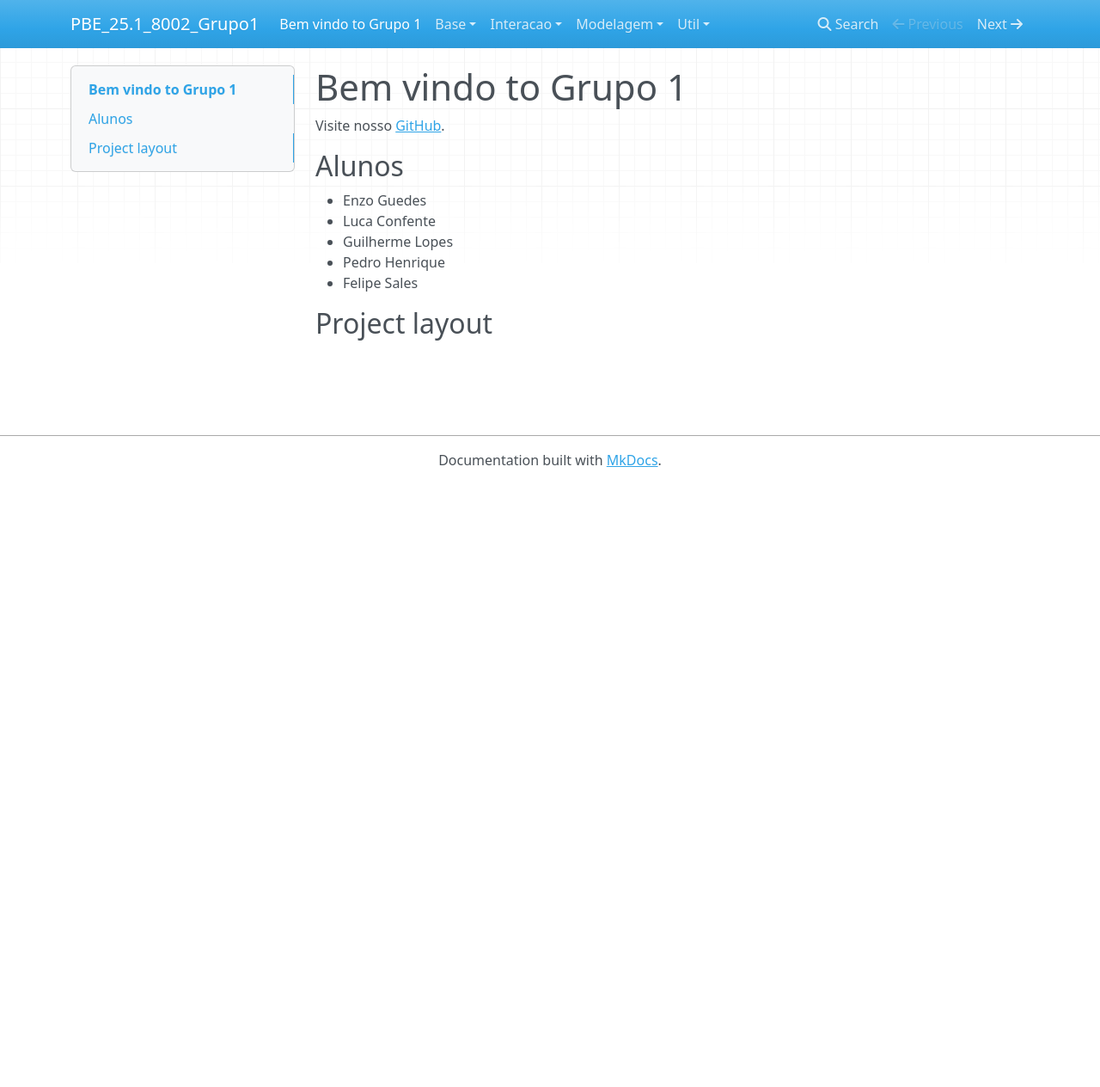
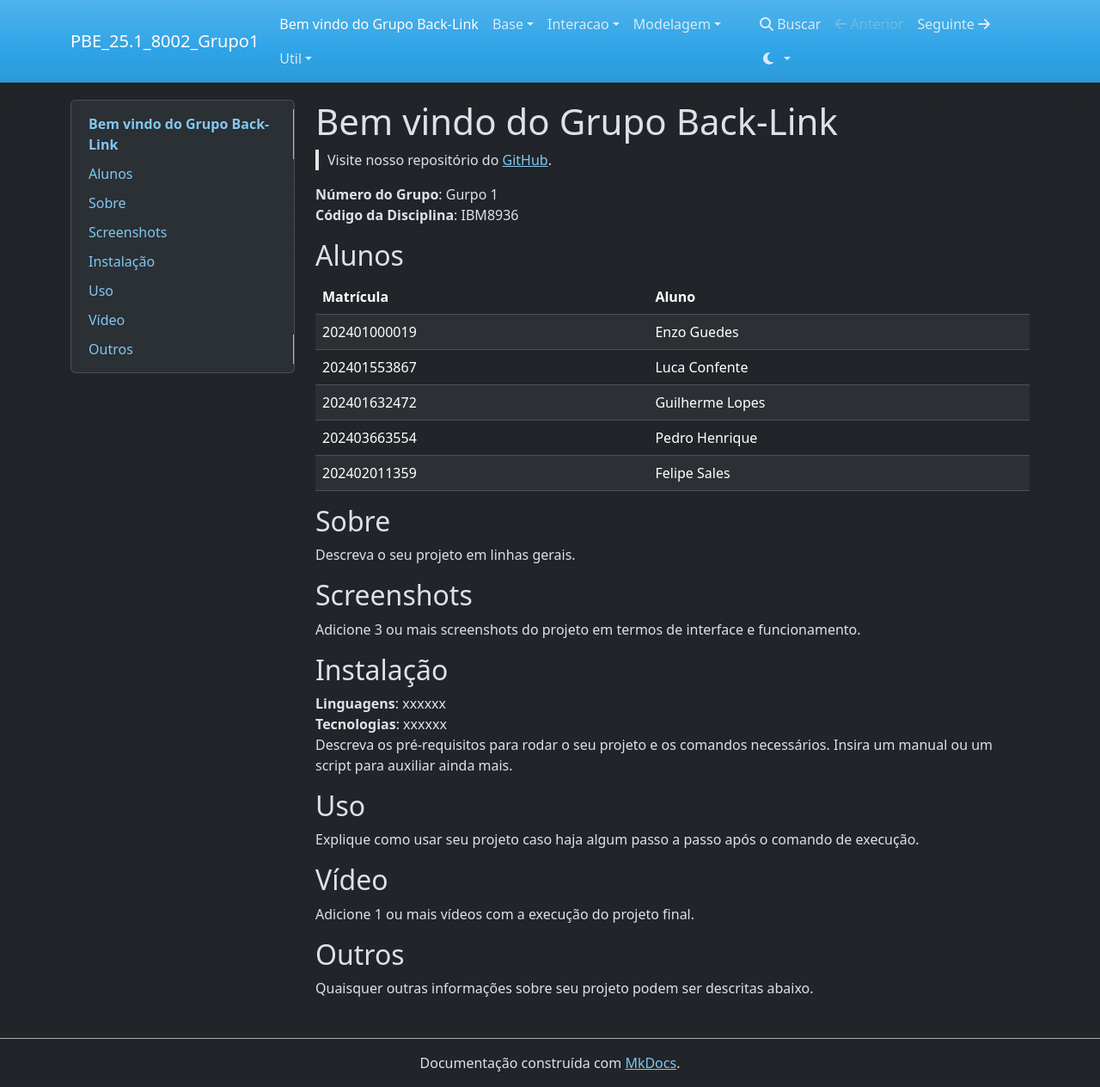
Before and after one commit to Projetos-de-Extensao/PBE_25.1_8002_BackLink, an MkDocs documentation site: the page built from docs/index.md, in a window 1280 px wide and 1264 px high. Shown: the whole window at 86% size. Built offline with MkDocs 1.6.1, drawn with Linux system fonts in a browser that asks for light colours; nearby versions of some CDN libraries.

Commit message:
Modificaçoes Enzo

```diff
--- a/docs/index.md
+++ b/docs/index.md
@@ -1,13 +1,37 @@
-# Bem vindo to Grupo 1
+# Bem vindo do Grupo Back-Link
 
-Visite nosso [GitHub](https://github.com/Projetos-de-Extensao/PBE_25.1_8002_1).
+> Visite nosso repositório do [GitHub](https://github.com/Projetos-de-Extensao/PBE_25.1_8002_BackLink).
+
+
+**Número do Grupo**: Gurpo 1<br>
+**Código da Disciplina**: IBM8936<br>
 
 ## Alunos
+|Matrícula | Aluno |
+| -- | -- |
+| 202401000019  |  Enzo Guedes  |
+| 202401553867 |  Luca Confente |
+| 202401632472  |  Guilherme Lopes |
+| 202403663554  |  Pedro Henrique |
+| 202402011359  |  Felipe Sales |
 
-* Enzo Guedes
-* Luca Confente
-* Guilherme Lopes
-* Pedro Henrique
-* Felipe Sales
+## Sobre
+Descreva o seu projeto em linhas gerais.
 
-## Project layout
+## Screenshots
+Adicione 3 ou mais screenshots do projeto em termos de interface e funcionamento.
+
+## Instalação
+**Linguagens**: xxxxxx<br>
+**Tecnologias**: xxxxxx<br>
+Descreva os pré-requisitos para rodar o seu projeto e os comandos necessários.
+Insira um manual ou um script para auxiliar ainda mais.
+
+## Uso
+Explique como usar seu projeto caso haja algum passo a passo após o comando de execução.
+
+## Vídeo
+Adicione 1 ou mais vídeos com a execução do projeto final.
+
+## Outros
+Quaisquer outras informações sobre seu projeto podem ser descritas abaixo.
--- a/mkdocs.yml
+++ b/mkdocs.yml
@@ -1 +1,15 @@
 site_name: PBE_25.1_8002_Grupo1
+
+theme:
+  name: mkdocs
+  palette:
+    primary: blue
+
+  color_mode: dark
+  locale: pt_BR
+  language: pt-BR
+
+  font:
+    text: Roboto
+    code: Roboto Mono
+  user_color_mode_toggle: true
```
